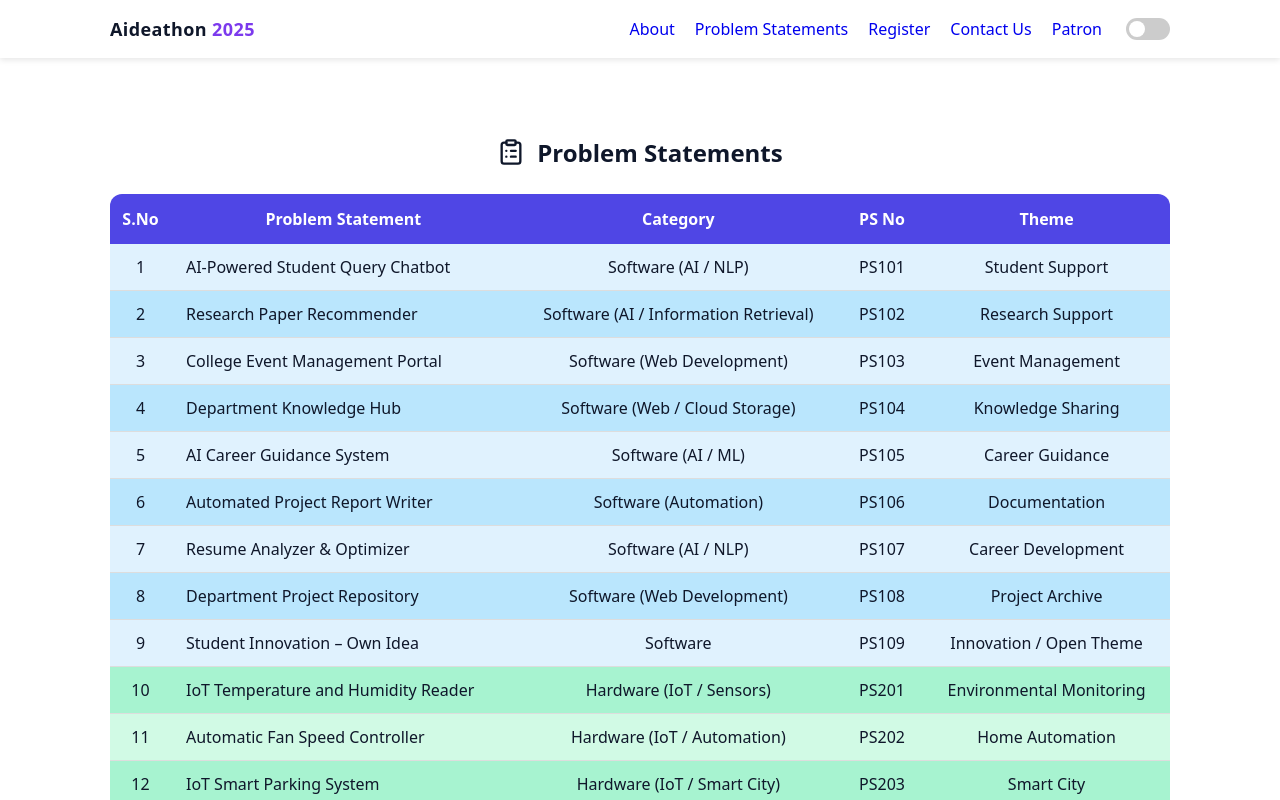
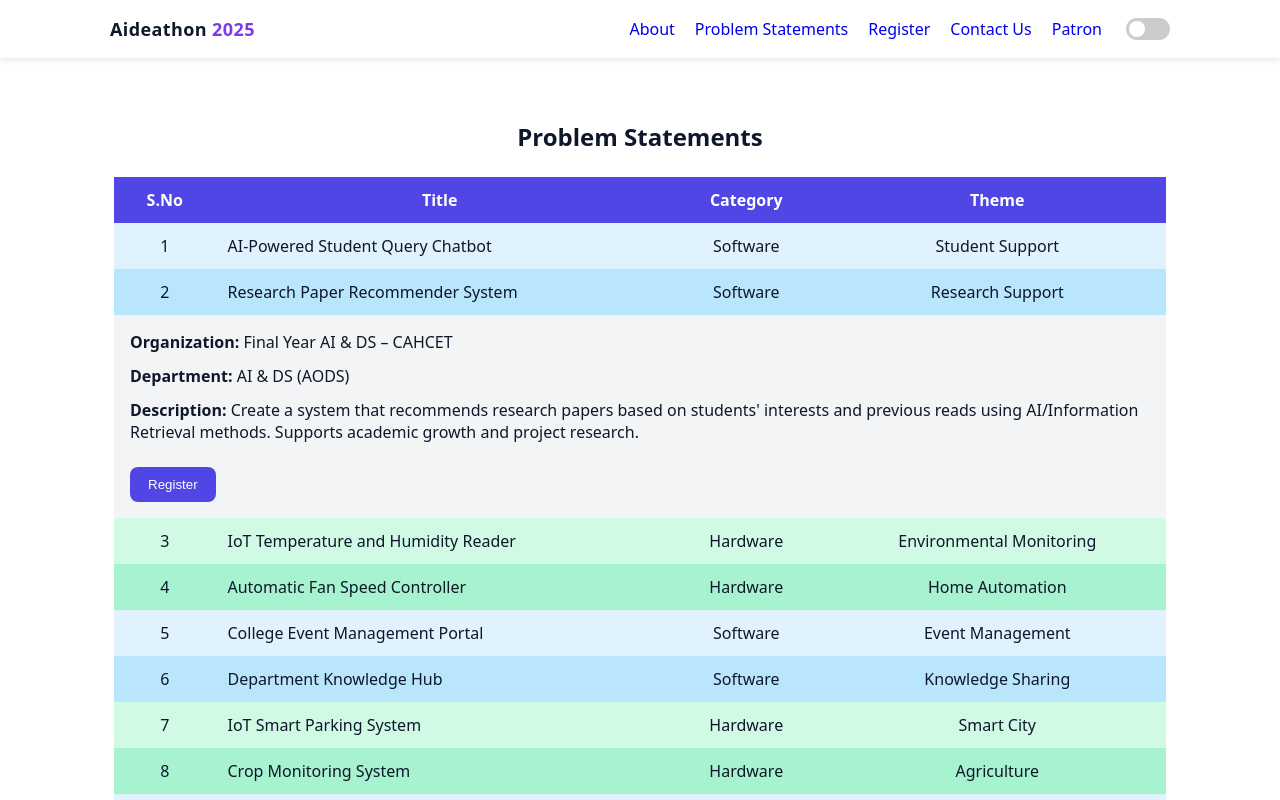
Before and after one commit to Aideathon/Aideathon-25, a React (Vite) app: page /problems in a window 1280 px wide. Both pictures are taken after a click on the element 640 px from the left and 267 px from the top of the page. Shown: the top 800 px of the page. Built offline with nearby package versions, Linux system fonts and the light colour scheme.

Commit message:
Update Problems.jsx

```diff
--- a/src/pages/Problems.jsx
+++ b/src/pages/Problems.jsx
@@ -1,109 +1,166 @@
-import React from "react"
-import { motion } from "framer-motion"
-import { ClipboardList } from "lucide-react"
+import React, { useState, useEffect } from "react";
+import { motion, AnimatePresence } from "framer-motion";
 
-// Column component
-const TableColumn = ({ children, style }) => (
-  <td style={{ padding: "12px 15px", textAlign: "center", ...style }}>{children}</td>
-)
-
-// Row component
-const TableRow = ({ rowData, index }) => {
-  // Determine background based on software/hardware and stripe
-  let bgColor = rowData.category.toLowerCase().includes("software")
-    ? index % 2 === 0
-      ? "#e0f2fe" // light blue
-      : "#bae6fd" // slightly darker blue
-    : index % 2 === 0
-    ? "#d1fae5" // light green
-    : "#a7f3d0" // slightly darker green
-
-  return (
-    <motion.tr
-      initial={{ opacity: 0, y: 20 }}
-      animate={{ opacity: 1, y: 0 }}
-      whileHover={{ scale: 1.02, backgroundColor: "#fef3c7" }} // hover color
-      transition={{ delay: index * 0.05, type: "spring", stiffness: 120 }}
-      style={{ borderBottom: "1px solid #ddd", backgroundColor: bgColor, cursor: "pointer" }}
-    >
-      <TableColumn>{rowData.sno}</TableColumn>
-      <TableColumn style={{ textAlign: "left" }}>{rowData.title}</TableColumn>
-      <TableColumn>{rowData.category}</TableColumn>
-      <TableColumn>{rowData.psno}</TableColumn>
-      <TableColumn>{rowData.theme}</TableColumn>
-    </motion.tr>
-  )
-}
+const problemStatements = [
+  { id: 1, title: "AI-Powered Student Query Chatbot", category: "Software", theme: "Student Support", description: "Develop an intelligent chatbot to assist students in real-time query resolution using AI/NLP techniques. The bot should provide answers, recommend resources, and escalate complex issues to faculty.", organization: "Final Year AI & DS – CAHCET", department: "AI & DS (AODS)" },
+  { id: 2, title: "Research Paper Recommender System", category: "Software", theme: "Research Support", description: "Create a system that recommends research papers based on students' interests and previous reads using AI/Information Retrieval methods. Supports academic growth and project research.", organization: "Final Year AI & DS – CAHCET", department: "AI & DS (AODS)" },
+  { id: 3, title: "IoT Temperature and Humidity Reader", category: "Hardware", theme: "Environmental Monitoring", description: "Build an IoT-enabled sensor device to continuously monitor temperature and humidity in classrooms or labs. Data is sent to a dashboard for analysis and alerts for abnormal conditions.", organization: "Final Year AI & DS – CAHCET", department: "AI & DS (AODS)" },
+  { id: 4, title: "Automatic Fan Speed Controller", category: "Hardware", theme: "Home Automation", description: "Design a hardware controller for ceiling or table fans that adjusts speed automatically based on room temperature, using microcontrollers and IoT sensors.", organization: "Final Year AI & DS – CAHCET", department: "AI & DS (AODS)" },
+  { id: 5, title: "College Event Management Portal", category: "Software", theme: "Event Management", description: "Develop a web portal to manage college events, including registrations, schedules, notifications, and attendance. Admin dashboard should allow tracking of participants and event analytics.", organization: "Final Year AI & DS – CAHCET", department: "AI & DS (AODS)" },
+  { id: 6, title: "Department Knowledge Hub", category: "Software", theme: "Knowledge Sharing", description: "Create a central hub where students and faculty can upload, share, and search documents, tutorials, and project references securely in the cloud.", organization: "Final Year AI & DS – CAHCET", department: "AI & DS (AODS)" },
+  { id: 7, title: "IoT Smart Parking System", category: "Hardware", theme: "Smart City", description: "Design an IoT-enabled parking management system for campus or public areas. Includes sensors to detect available spaces and provide real-time updates to a mobile app.", organization: "Final Year AI & DS – CAHCET", department: "AI & DS (AODS)" },
+  { id: 8, title: "Crop Monitoring System", category: "Hardware", theme: "Agriculture", description: "Build an IoT solution to monitor soil moisture, temperature, and crop health. Alerts farmers with recommended actions for optimized growth and yield.", organization: "Final Year AI & DS – CAHCET", department: "AI & DS (AODS)" },
+  { id: 9, title: "AI Career Guidance System", category: "Software", theme: "Career Guidance", description: "Create an AI-based system to guide students in choosing courses, skills, and projects based on aptitude, interests, and market trends.", organization: "Final Year AI & DS – CAHCET", department: "AI & DS (AODS)" },
+  { id: 10, title: "Automated Project Report Writer", category: "Software", theme: "Documentation", description: "Develop a software tool that generates structured project reports from student inputs and project logs, reducing manual work.", organization: "Final Year AI & DS – CAHCET", department: "AI & DS (AODS)" },
+  { id: 11, title: "Motion / Movement Detection System", category: "Hardware", theme: "Security / Automation", description: "Design a hardware solution to detect unauthorized movement in labs or classrooms using motion sensors, sending alerts to a mobile dashboard.", organization: "Final Year AI & DS – CAHCET", department: "AI & DS (AODS)" },
+  { id: 12, title: "IoT Smart Doorbell", category: "Hardware", theme: "Home Automation", description: "Create a smart doorbell system that alerts users via an app, records visitor video, and integrates with IoT security devices.", organization: "Final Year AI & DS – CAHCET", department: "AI & DS (AODS)" },
+  { id: 13, title: "Resume Analyzer & Optimizer", category: "Software", theme: "Career Development", description: "Develop a software that analyzes resumes, suggests improvements, and optimizes content for job applications and internships using NLP.", organization: "Final Year AI & DS – CAHCET", department: "AI & DS (AODS)" },
+  { id: 14, title: "Department Project Repository", category: "Software", theme: "Project Archive", description: "Build a repository for storing past projects, source codes, and documentation with search and download options for students.", organization: "Final Year AI & DS – CAHCET", department: "AI & DS (AODS)" },
+  { id: 15, title: "IoT Gas Alert System", category: "Hardware", theme: "Safety", description: "Develop an IoT device to detect hazardous gas leaks in labs or kitchens and send immediate alerts to mobile devices.", organization: "Final Year AI & DS – CAHCET", department: "AI & DS (AODS)" },
+  { id: 16, title: "IoT Smart Switch Control System", category: "Hardware", theme: "Home Automation", description: "Build a hardware/software solution to remotely control switches, lights, and appliances via an app, enabling smart home automation.", organization: "Final Year AI & DS – CAHCET", department: "AI & DS (AODS)" },
+  { id: 17, title: "IoT Rain Detector Sensor", category: "Hardware", theme: "Environmental Monitoring", description: "Create an IoT sensor system to detect rainfall and trigger notifications for irrigation, water harvesting, or alerts.", organization: "Final Year AI & DS – CAHCET", department: "AI & DS (AODS)" },
+  { id: 18, title: "College Feedback Analytics", category: "Software", theme: "Analytics", description: "Develop a system that collects and analyzes feedback from students and faculty, providing insights for quality improvement.", organization: "Final Year AI & DS – CAHCET", department: "AI & DS (AODS)" },
+  { id: 19, title: "IoT Sound Level Monitoring System", category: "Hardware", theme: "Environmental Monitoring", description: "Design an IoT system to measure sound levels in classrooms or labs and send alerts when decibel limits are exceeded.", organization: "Final Year AI & DS – CAHCET", department: "AI & DS (AODS)" },
+  { id: 20, title: "Student Innovation – Own Idea", category: "Software", theme: "Innovation / Open Theme", description: "Allow students to submit innovative project ideas of their choice, providing mentorship and guidance throughout the development process.", organization: "Final Year AI & DS – CAHCET", department: "AI & DS (AODS)" },
+];
 
 export default function Problems() {
-  const problemStatements = [
-    // Software Projects
-    { sno: 1, title: "AI-Powered Student Query Chatbot", category: "Software (AI / NLP)", psno: "PS101", theme: "Student Support" },
-    { sno: 2, title: "Research Paper Recommender", category: "Software (AI / Information Retrieval)", psno: "PS102", theme: "Research Support" },
-    { sno: 3, title: "College Event Management Portal", category: "Software (Web Development)", psno: "PS103", theme: "Event Management" },
-    { sno: 4, title: "Department Knowledge Hub", category: "Software (Web / Cloud Storage)", psno: "PS104", theme: "Knowledge Sharing" },
-    { sno: 5, title: "AI Career Guidance System", category: "Software (AI / ML)", psno: "PS105", theme: "Career Guidance" },
-    { sno: 6, title: "Automated Project Report Writer", category: "Software (Automation)", psno: "PS106", theme: "Documentation" },
-    { sno: 7, title: "Resume Analyzer & Optimizer", category: "Software (AI / NLP)", psno: "PS107", theme: "Career Development" },
-    { sno: 8, title: "Department Project Repository", category: "Software (Web Development)", psno: "PS108", theme: "Project Archive" },
-    { sno: 9, title: "Student Innovation – Own Idea", category: "Software", psno: "PS109", theme: "Innovation / Open Theme" },
+  const [expanded, setExpanded] = useState(null);
+  const [isMobile, setIsMobile] = useState(window.innerWidth < 768);
 
-    // Hardware / IoT Projects
-    { sno: 10, title: "IoT Temperature and Humidity Reader", category: "Hardware (IoT / Sensors)", psno: "PS201", theme: "Environmental Monitoring" },
-    { sno: 11, title: "Automatic Fan Speed Controller", category: "Hardware (IoT / Automation)", psno: "PS202", theme: "Home Automation" },
-    { sno: 12, title: "IoT Smart Parking System", category: "Hardware (IoT / Smart City)", psno: "PS203", theme: "Smart City" },
-    { sno: 13, title: "Crop Monitoring System", category: "Hardware (IoT / Agriculture)", psno: "PS204", theme: "Agriculture" },
-    { sno: 14, title: "Motion / Movement Detection System", category: "Hardware (IoT / Security)", psno: "PS205", theme: "Security / Automation" },
-    { sno: 15, title: "IoT Smart Doorbell", category: "Hardware (IoT / Home Automation)", psno: "PS206", theme: "Home Automation" },
-    { sno: 16, title: "IoT Gas Alert System", category: "Hardware (IoT / Safety)", psno: "PS207", theme: "Safety" },
-    { sno: 17, title: "IoT Smart Switch Control System", category: "Hardware (IoT / Home Automation)", psno: "PS208", theme: "Home Automation" },
-    { sno: 18, title: "IoT Rain Detector Sensor", category: "Hardware (IoT / Environmental)", psno: "PS209", theme: "Environmental Monitoring" },
-    { sno: 19, title: "IoT Sound Level Monitoring System", category: "Hardware (IoT / Environmental)", psno: "PS210", theme: "Environmental Monitoring" },
-  ]
+  useEffect(() => {
+    const handleResize = () => setIsMobile(window.innerWidth < 768);
+    window.addEventListener("resize", handleResize);
+    return () => window.removeEventListener("resize", handleResize);
+  }, []);
 
+  const toggleExpand = (id) => setExpanded(expanded === id ? null : id);
+
+  if (isMobile) {
+    // Mobile stacked card view
+    return (
+      <div style={{ padding: 16 }}>
+        <h2 style={{ textAlign: "center", marginBottom: 24 }}>Problem Statements</h2>
+        {problemStatements.map((ps) => (
+          <motion.div
+            key={ps.id}
+            style={{ marginBottom: 16, borderRadius: 12, boxShadow: "0 4px 12px rgba(0,0,0,0.1)", background: "#fff", overflow: "hidden" }}
+          >
+            <div
+              onClick={() => toggleExpand(ps.id)}
+              style={{ padding: 16, display: "flex", justifyContent: "space-between", cursor: "pointer", alignItems: "center" }}
+            >
+              <div>
+                <strong>{ps.id}. {ps.title}</strong>
+                <div style={{ fontSize: 14, color: "#555" }}>{ps.category} — {ps.theme}</div>
+              </div>
+              <div style={{ fontWeight: 700 }}>{expanded === ps.id ? "-" : "+"}</div>
+            </div>
+            <AnimatePresence>
+              {expanded === ps.id && (
+                <motion.div
+                  initial={{ opacity: 0, height: 0 }}
+                  animate={{ opacity: 1, height: "auto" }}
+                  exit={{ opacity: 0, height: 0 }}
+                  transition={{ duration: 0.4 }}
+                  style={{ padding: 16, background: "#f3f4f6", display: "flex", flexDirection: "column", gap: 8 }}
+                >
+                  <div><strong>Organization:</strong> {ps.organization}</div>
+                  <div><strong>Department:</strong> {ps.department}</div>
+                  <div><strong>Description:</strong> {ps.description}</div>
+                  <button
+                    style={{
+                      marginTop: 12,
+                      padding: "10px 18px",
+                      backgroundColor: "#4f46e5",
+                      color: "#fff",
+                      border: "none",
+                      borderRadius: 8,
+                      cursor: "pointer",
+                      width: "fit-content",
+                    }}
+                  >
+                    Register
+                  </button>
+                </motion.div>
+              )}
+            </AnimatePresence>
+          </motion.div>
+        ))}
+      </div>
+    );
+  }
+
+  // Desktop table view
   return (
-    <motion.div
-      className="problems-page"
-      initial={{ opacity: 0 }}
-      animate={{ opacity: 1 }}
-      transition={{ duration: 0.8 }}
-      style={{ padding: "40px 20px" }}
-    >
-      <h2 style={{ display: "flex", alignItems: "center", justifyContent: "center", marginBottom: 25, gap: "12px", fontSize: 24 }}>
-        <ClipboardList size={28} /> Problem Statements
-      </h2>
-
-      <motion.div
-        initial={{ opacity: 0, y: 20 }}
-        animate={{ opacity: 1, y: 0 }}
-        transition={{ duration: 0.8 }}
-        style={{ overflowX: "auto", borderRadius: "12px" }}
-      >
-        <table
-          style={{
-            width: "100%",
-            borderCollapse: "collapse",
-            background: "#ffffff",
-            borderRadius: "12px",
-            boxShadow: "0 8px 16px rgba(0,0,0,0.1)",
-          }}
-        >
+    <div style={{ padding: "24px" }}>
+      <h2 style={{ textAlign: "center", marginBottom: 24 }}>Problem Statements</h2>
+      <div style={{ overflowX: "auto" }}>
+        <table style={{ width: "100%", borderCollapse: "collapse", boxShadow: "0 4px 12px rgba(0,0,0,0.1)", borderRadius: 12 }}>
           <thead style={{ backgroundColor: "#4f46e5", color: "#fff" }}>
             <tr>
-              <th style={{ padding: "14px 10px" }}>S.No</th>
-              <th style={{ padding: "14px 10px" }}>Problem Statement</th>
-              <th style={{ padding: "14px 10px" }}>Category</th>
-              <th style={{ padding: "14px 10px" }}>PS No</th>
-              <th style={{ padding: "14px 10px" }}>Theme</th>
+              <th style={{ padding: "12px" }}>S.No</th>
+              <th style={{ padding: "12px" }}>Title</th>
+              <th style={{ padding: "12px" }}>Category</th>
+              <th style={{ padding: "12px" }}>Theme</th>
             </tr>
           </thead>
           <tbody>
             {problemStatements.map((ps, index) => (
-              <TableRow key={ps.psno} rowData={ps} index={index} />
+              <React.Fragment key={ps.id}>
+                <tr
+                  onClick={() => toggleExpand(ps.id)}
+                  style={{
+                    cursor: "pointer",
+                    backgroundColor:
+                      ps.category === "Software"
+                        ? index % 2 === 0 ? "#e0f2fe" : "#bae6fd"
+                        : index % 2 === 0 ? "#d1fae5" : "#a7f3d0",
+                  }}
+                >
+                  <td style={{ padding: "12px", textAlign: "center" }}>{ps.id}</td>
+                  <td style={{ padding: "12px" }}>{ps.title}</td>
+                  <td style={{ padding: "12px", textAlign: "center" }}>{ps.category}</td>
+                  <td style={{ padding: "12px", textAlign: "center" }}>{ps.theme}</td>
+                </tr>
+                <AnimatePresence>
+                  {expanded === ps.id && (
+                    <motion.tr
+                      initial={{ opacity: 0, height: 0 }}
+                      animate={{ opacity: 1, height: "auto" }}
+                      exit={{ opacity: 0, height: 0 }}
+                      transition={{ duration: 0.4 }}
+                      style={{ backgroundColor: "#f3f4f6" }}
+                    >
+                      <td colSpan={4} style={{ padding: 16 }}>
+                        <div style={{ display: "flex", flexDirection: "column", gap: 12 }}>
+                          <div><strong>Organization:</strong> {ps.organization}</div>
+                          <div><strong>Department:</strong> {ps.department}</div>
+                          <div><strong>Description:</strong> {ps.description}</div>
+                          <button
+                            style={{
+                              marginTop: 12,
+                              padding: "10px 18px",
+                              backgroundColor: "#4f46e5",
+                              color: "#fff",
+                              border: "none",
+                              borderRadius: 8,
+                              cursor: "pointer",
+                              width: "fit-content",
+                            }}
+                          >
+                            Register
+                          </button>
+                        </div>
+                      </td>
+                    </motion.tr>
+                  )}
+                </AnimatePresence>
+              </React.Fragment>
             ))}
           </tbody>
         </table>
-      </motion.div>
-    </motion.div>
-  )
+      </div>
+    </div>
+  );
 }
```
